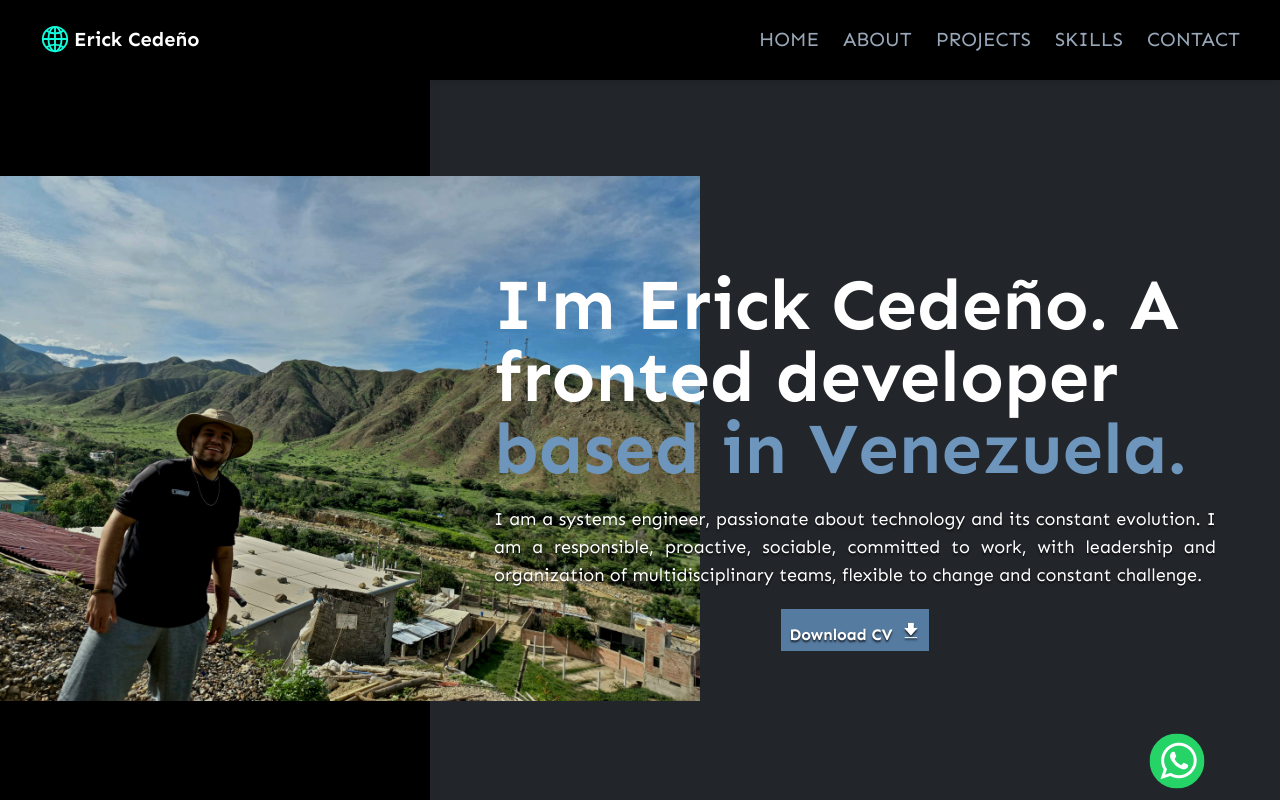
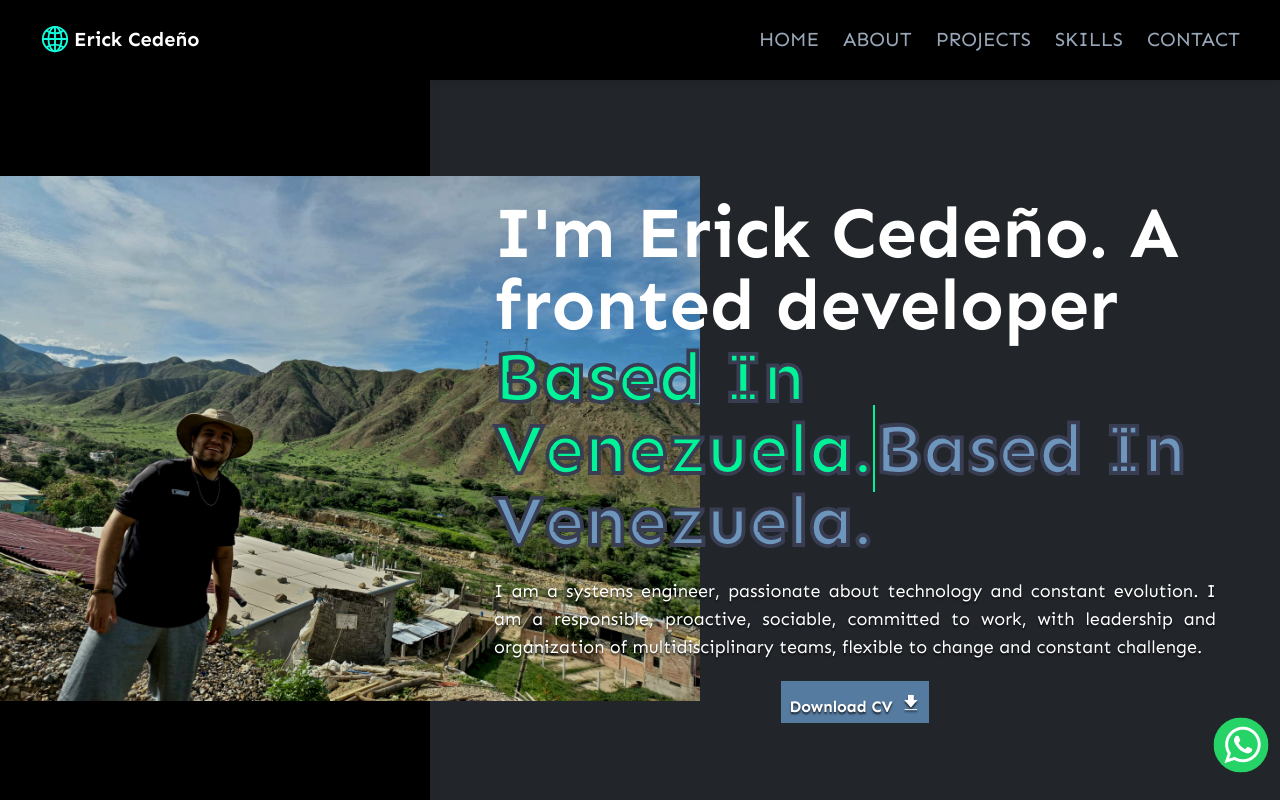
Before and after one commit to ErickCoder/portfolio, a React (Vite) app: page / in a window 1280 px wide. Shown: the top 800 px of the page. Built offline with nearby package versions, Linux system fonts and the light colour scheme.

Commit message:
Modify CV

```diff
--- a/src/components/NavBarResponsive.jsx
+++ b/src/components/NavBarResponsive.jsx
@@ -38,7 +38,7 @@ const NavBarResponsive = () => {
         {
           Links.map((link)=>(
             <li key={link.name} className='md:ml-6 text-xl md:my-0 my-7'>
-              <a href={link.link} className='text-[#98a7b8] hover:text-black hover:bg-gradient-to-r from-green-300 to-blue-500 md:py-4 duration-500'>{link.name}</a>
+              <a href={link.link} className='text-[#98a7b8] hover:text-[#10fcdc] duration-500'>{link.name}</a>
             </li>
           ))
         }
--- a/src/components/Presentation.jsx
+++ b/src/components/Presentation.jsx
@@ -46,10 +46,10 @@ const Presentation = () => {
           <div className="flex flex-col md:p-11 lg:p-14 xl:p-16 min-[1600px]:p-4 gap-5 p-5 md:justify-center md:z-10">
             <h1 className="text-3xl font-bold md:text-4xl lg:text-5xl xl:text-7xl min-[1600px]:text-8xl  text-white ">
               I'm Erick Cedeño. A fronted developer{" "}
-              <span className="text-[#6e95bc]">based in Venezuela. </span>
+              <span data-text='based in Venezuela.' className="based  text-[#6e95bc]">based in Venezuela. </span>
             </h1>
             <p className="color__text lg:text-lg min-[1700px]:text-lg text-[#ffffff] text-justify">
-              I am a systems engineer, passionate about technology and its
+              I am a systems engineer, passionate about technology and
               constant evolution. I am a responsible, proactive, sociable,
               committed to work, with leadership and organization of
               multidisciplinary teams, flexible to change and constant
--- a/src/components/Styles/buttonWhatsApp.css
+++ b/src/components/Styles/buttonWhatsApp.css
@@ -34,9 +34,9 @@
 
 }
 
-@media only screen and (max-width: 1024px){
+@media only screen and (min-width: 1024px){
   .btn-whats{
-    left: 93%;
+    left: 95%;
     top: 90%;
   }
 
--- a/src/components/Styles/textPresentation.css
+++ b/src/components/Styles/textPresentation.css
@@ -1,3 +1,36 @@
 .color__text, .cv{
   text-shadow: 0px 2px 2px rgba(8, 7, 7, 0.752);
 }
+
+.based{
+
+  color: #252839;
+  -webkit-text-stroke: 0.3vw #383d52;
+  text-transform:capitalize ;
+}
+
+.based::before{
+  content: attr(data-text);
+  top: 0;
+  left: 0;
+  width: 0%;
+  height: 100%;
+  color: #01f397;
+  -webkit-text-stroke: 0.3vw #383d52;
+  border-right: 2px solid #01f397;
+  overflow: hidden;
+  animation: animate 3s linear infinite;
+}
+
+@keyframes animate
+{
+  0%,10%,100%
+  {
+    width: 0;
+  }
+  70%,90%
+  {
+    width: 100%;
+  }
+
+}
```
Also changed, not shown: 1 other file (tests, documents, lock files or other folders).
